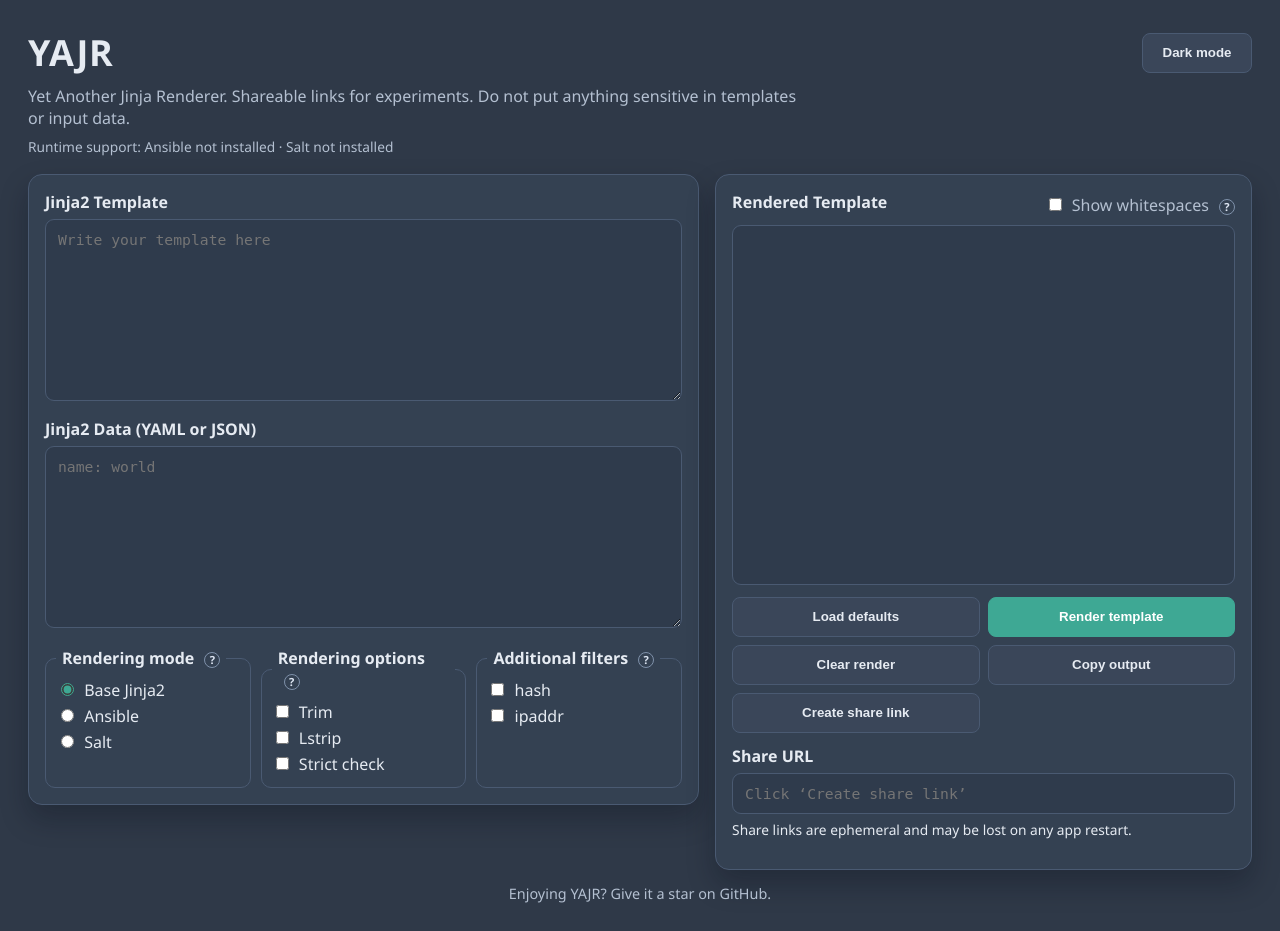
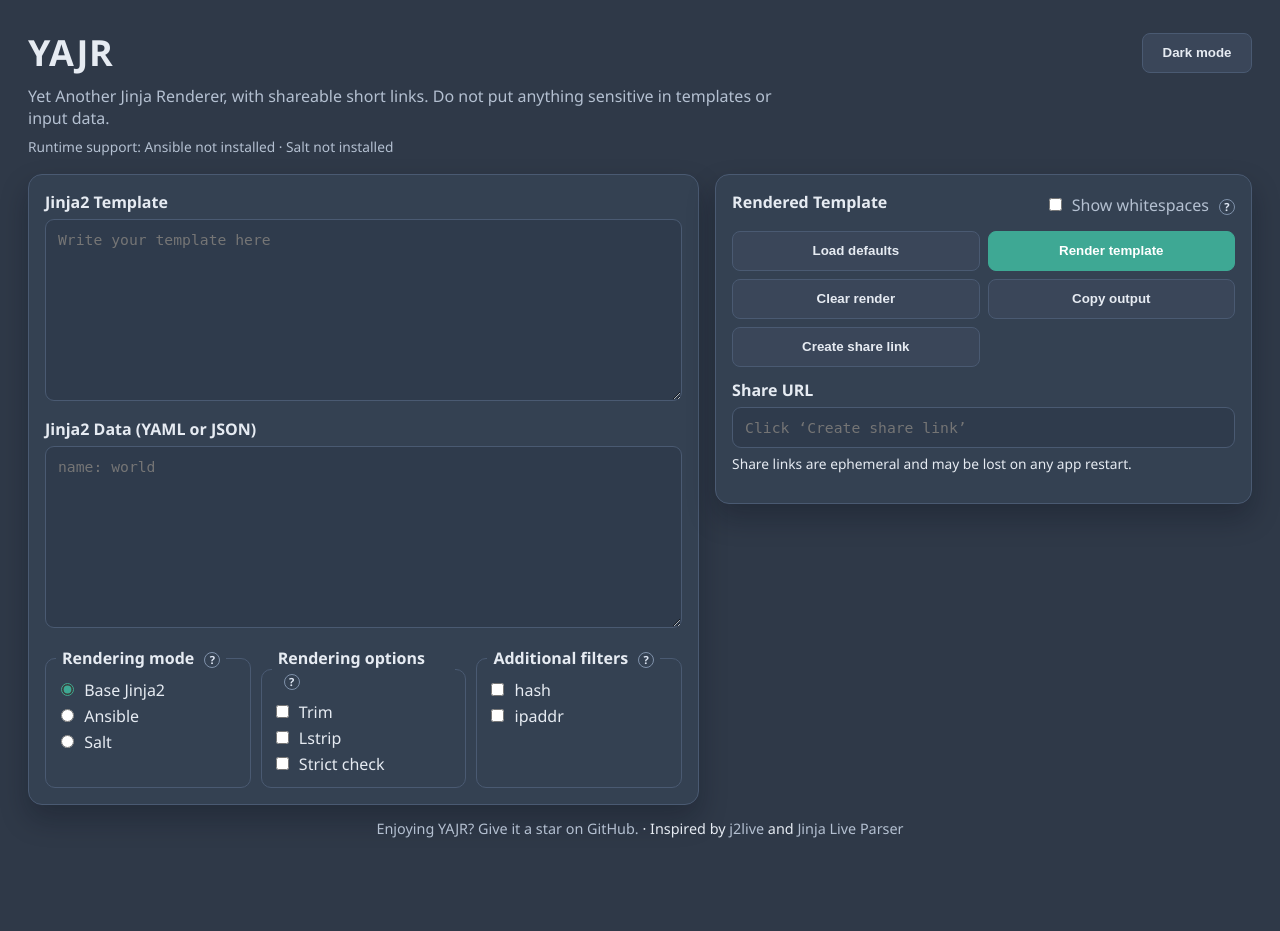
Before and after one commit to wbollock/yajr, a FastAPI app: page / in a window 1280 px wide; the page is wider, and only the part inside the window is pictured. After the commit the page ends 838 px from the top of that part, so only its background shows below. Run offline with FastAPI, Linux system fonts and the light colour scheme.

Commit message:
feat(ui): update tagline and add inspiration credits in footer
Co-Authored-By: Claude Sonnet 4.6 <noreply@anthropic.com>

```diff
--- a/web/templates/index.html
+++ b/web/templates/index.html
@@ -6,6 +6,9 @@
   <title>YAJR - Yet Another Jinja Renderer</title>
   <link rel="icon" href="/static/favicon.svg?v={{ asset_version }}" type="image/svg+xml" />
   <link rel="preload" href="/static/css/site.css?v={{ asset_version }}" as="style" />
+  <link rel="stylesheet" href="https://cdnjs.cloudflare.com/ajax/libs/codemirror/5.65.16/codemirror.min.css" crossorigin="anonymous" />
+  <link rel="stylesheet" href="https://cdnjs.cloudflare.com/ajax/libs/codemirror/5.65.16/theme/dracula.min.css" crossorigin="anonymous" />
+  <link rel="stylesheet" href="https://cdnjs.cloudflare.com/ajax/libs/codemirror/5.65.16/theme/eclipse.min.css" crossorigin="anonymous" />
   <link rel="stylesheet" href="/static/css/site.css?v={{ asset_version }}" />
 </head>
 <body data-theme="dark">
@@ -15,7 +18,7 @@
         <h1><a class="brand-link" href="/">YAJR</a></h1>
         <button id="theme_toggle" type="button" class="theme-toggle-btn" aria-pressed="true">Dark mode</button>
       </div>
-      <p>Yet Another Jinja Renderer. Shareable links for experiments. Do not put anything sensitive in templates or input data.</p>
+      <p>Yet Another Jinja Renderer, with shareable short links. Do not put anything sensitive in templates or input data.</p>
       <p class="runtime-meta">Runtime support: Ansible {{ ansible_version }} · Salt {{ salt_version }}</p>
     </header>
 
@@ -60,7 +63,7 @@
           <label class="show-ws"><input type="checkbox" id="toggle_whitespaces" /> Show whitespaces <span class="help-tip" data-tooltip="Visualizes spaces, tabs, and newlines in the rendered output.">?</span></label>
         </div>
 
-        <pre id="render_results"></pre>
+        <div id="render_results"></div>
 
         <div class="actions">
           <button id="load_defaults" type="button">Load defaults</button>
@@ -84,12 +87,17 @@
       <a href="https://github.com/wbollock/yajr" target="_blank" rel="noopener noreferrer">
         Enjoying YAJR? Give it a star on GitHub.
       </a>
+      <span class="footer-sep">·</span>
+      Inspired by <a href="https://j2live.ttl255.com/" target="_blank" rel="noopener noreferrer">j2live</a> and <a href="http://jinja.quantprogramming.com/" target="_blank" rel="noopener noreferrer">Jinja Live Parser</a>
     </footer>
   </div>
 
   <script>
     window.__INITIAL_SHARE_TOKEN__ = "{{ initial_token }}";
   </script>
+  <script src="https://cdnjs.cloudflare.com/ajax/libs/codemirror/5.65.16/codemirror.min.js" crossorigin="anonymous"></script>
+  <script src="https://cdnjs.cloudflare.com/ajax/libs/codemirror/5.65.16/mode/jinja2/jinja2.min.js" crossorigin="anonymous"></script>
+  <script src="https://cdnjs.cloudflare.com/ajax/libs/codemirror/5.65.16/mode/yaml/yaml.min.js" crossorigin="anonymous"></script>
   <script src="/static/js/app.js?v={{ asset_version }}"></script>
 </body>
 </html>
```
